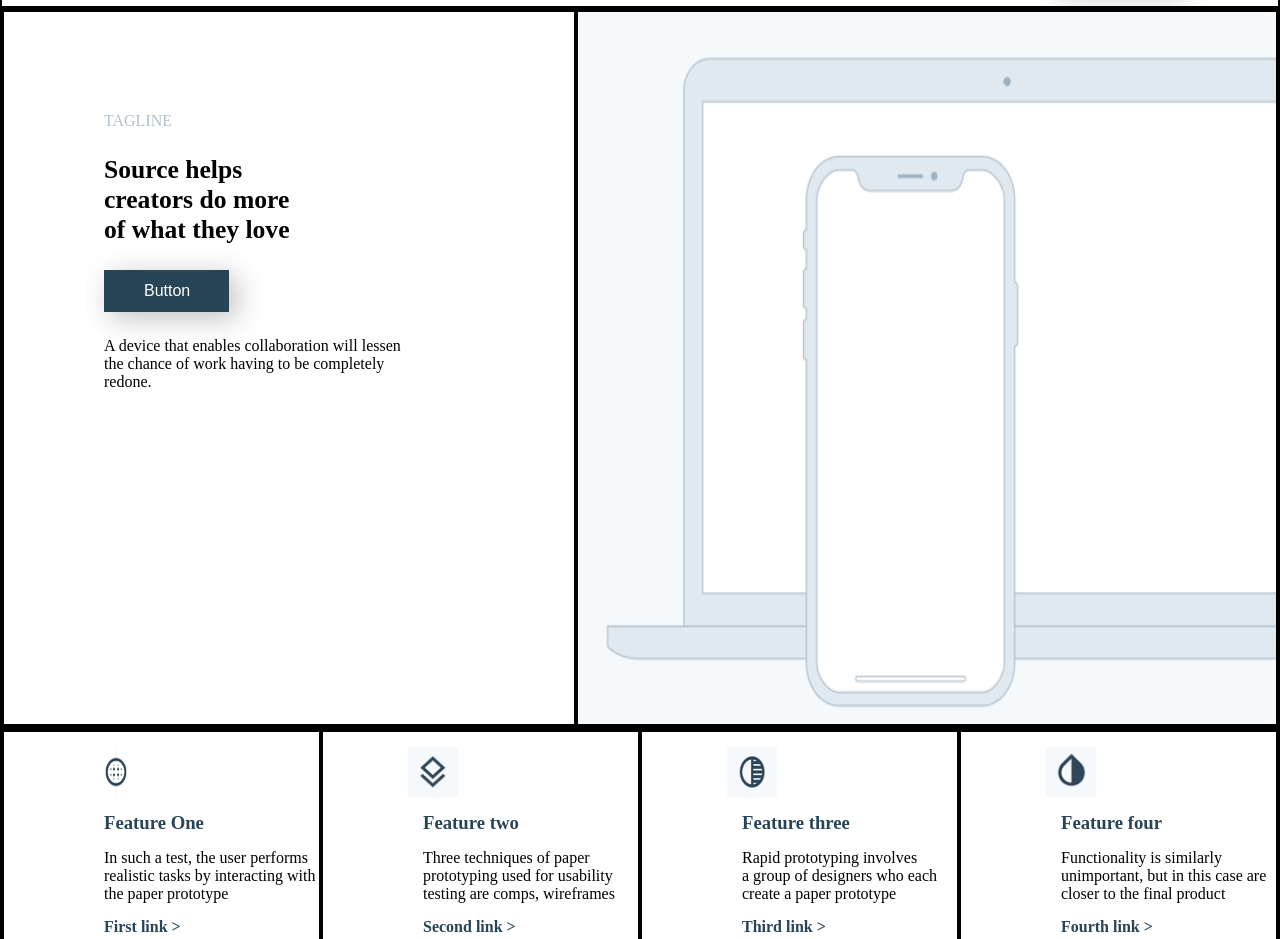
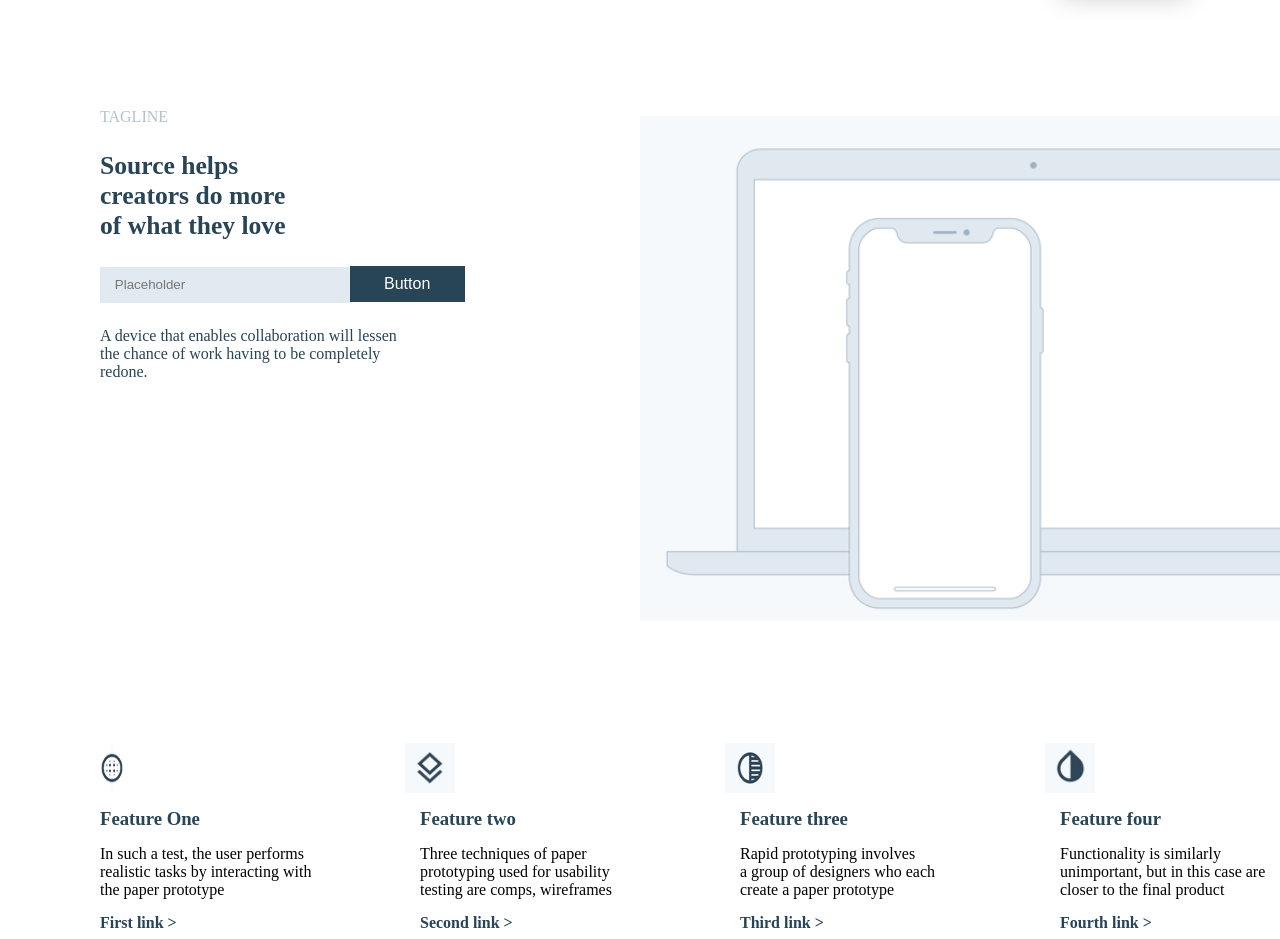
Before and after one commit to Styleshift/source, a plain HTML site: page index.html in a window 1280 px wide. Shown: the part 72-1011 px from the top of the page. Drawn offline with Linux system fonts and the light colour scheme.

Commit message:
complete desktop view

```diff
--- a/index.html
+++ b/index.html
@@ -29,7 +29,9 @@
                 <br>
                 of what they love
             </h1>
-            <button class="button2">Button</button>
+                <div class="button2Wrapper">
+                    <form action="#"><input type="text" name="form" placeholder="    Placeholder"><button class="button3">Button</button></form>
+                </div>
             <p class="tagP">
                 A device that enables collaboration will lessen
                 <br>
@@ -38,9 +40,7 @@
                 redone.
             </p>
         </div>
-        <div class="headerRight">
-            <img src="./img/cell.png" class="cellImg" alt="cell">
-        </div>
+        <div class="headerRight"></div>
     </header>
     <section class="middle">
         <div>
@@ -53,7 +53,7 @@
                 <br>
                 the paper prototype
             </p>
-            <h4 class="featureMargin">First link ></h4>
+            <a href="#"><h4 class="featureMargin">First link ></h4></a>
         </div>
         <div>
             <img src="./img/featureTwo.png" class="icon" alt="icon">
@@ -65,7 +65,7 @@
                 <br>
                 testing are comps, wireframes
             </p>
-            <h4 class="featureMargin">Second link ></h4>
+            <a href="#"><h4 class="featureMargin">Second link ></h4></a>
         </div>
         <div>
             <img src="./img/featureThree.png" class="icon" alt="icon">
@@ -77,7 +77,7 @@
                 <br>
                 create a paper prototype
             </p>
-            <h4 class="featureMargin">Third link ></h4>
+            <a href="#"><h4 class="featureMargin">Third link ></h4></a>
         </div>
         <div>
             <img src="./img/featureFour.png" class="icon" alt="icon">
@@ -89,7 +89,7 @@
                 <br>
                 closer to the final product
             </p>
-            <h4 class="featureMargin">Fourth link ></h4>
+            <a href="#"><h4 class="featureMargin">Fourth link ></h4></a>
         </div>
     </section>
     <section>
--- a/style/app.css
+++ b/style/app.css
@@ -6,11 +6,14 @@
 
 /*** Erase Me Later ***/
 
-nav, header, section, .headerLeft, .headerRight, div {
+/* nav, header, section, .headerLeft, .headerRight, div {
     border: 2px solid black;
 }
+ */
 
-
+/* .button2Wrapper {
+    border: 2px solid black;
+} */
 /*** Layout ***/
 
 nav {
@@ -31,12 +34,12 @@ section {
 
 .headerLeft {
     float: left;
-    width: 45%;
+    width: 50%;
 }
 
 .headerRight {
     float: right;
-    width: 55%;
+    width: 50%;
 }
 
 section {
@@ -91,6 +94,8 @@ div {
     flex-direction: column;
     justify-content: center;
 }
+
+
 /*** Content ***/
 
 a {
@@ -111,7 +116,7 @@ li {
     margin: 20px;
 }
 
-h3, h4, .collectH1 {
+h1, h3, h4, .tagP, .collectH1 {
     color: #284457;
 }
 
@@ -158,8 +163,10 @@ h3, h4, .collectH1 {
                 box-shadow: 3px 2px 22px 1px rgba(0, 0, 0, 0.24);
 }
 
+
 .navButton, .button2 {
     width: 125px;
+    height: 40px;
 }
 
 .icon {
@@ -167,6 +174,31 @@ h3, h4, .collectH1 {
     width: 50px;
     margin-top: 15px;
     margin-left: 85px;
+}
+
+.button3 {
+    text-decoration: none;
+            border: none;
+            font-size: 16px;
+            background-color: #284457;
+            color: white;
+            cursor: pointer;
+            outline: none;
+            height: 100%;
+            width: 30%;
+            transition: 0.2s all;
+            border-radius: 0px;
+}
+
+.button3:active {
+    transform: scale(0.98);
+            box-shadow: 3px 2px 22px 1px rgba(0, 0, 0, 0.24);
+}
+
+
+form {
+    height: 100%;
+    width: 100%;
 }
 
 .cellImg {
@@ -205,7 +237,7 @@ h1 {
     font-size: 1vw;
 }
 
-h1, .tagP, .tag, .button2 {
+h1, .tagP, .tag, .button2Wrapper {
     margin-top: 25px;
     margin-left: 100px;
 }
@@ -213,3 +245,37 @@ h1, .tagP, .tag, .button2 {
 .tag {
     margin-top: 100px;
 }
+
+.headerRight {
+    background-image: url(/img/cell.png);
+    background-position: right;
+    background-size: 100%;
+    background-repeat: no-repeat;
+}
+
+
+
+.button2Wrapper {
+    width: 100%;
+    height: 5%;
+}
+
+form {
+    width: 60%;
+}
+
+input {
+    height: 100%;
+    width: 65%;
+    background-color: #e1eaf0;
+    border: none;
+    outline: none;
+}
+
+h4:hover {
+    color: skyblue;
+}
+
+/* .button2 {
+    margin-left: 0;
+} */
```
